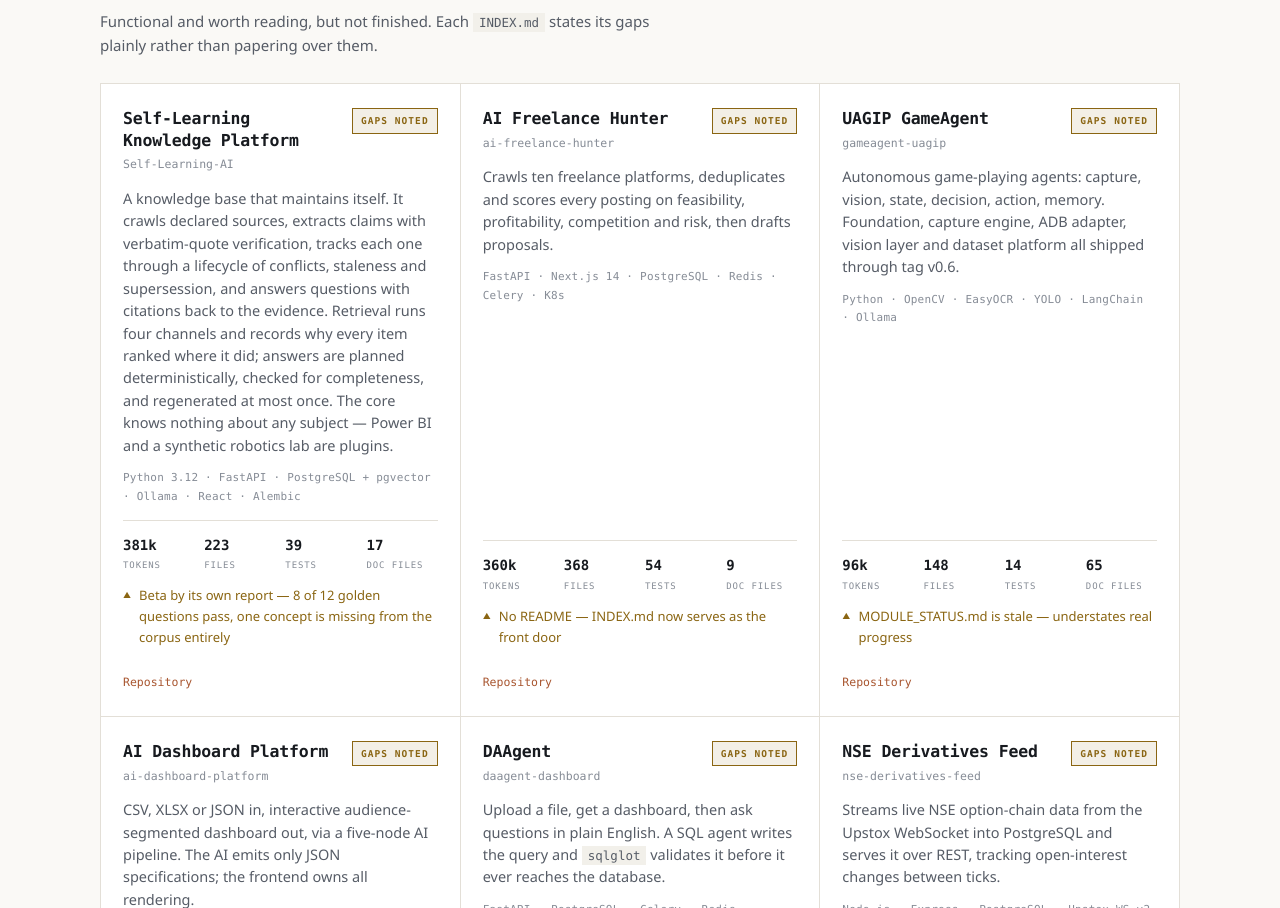
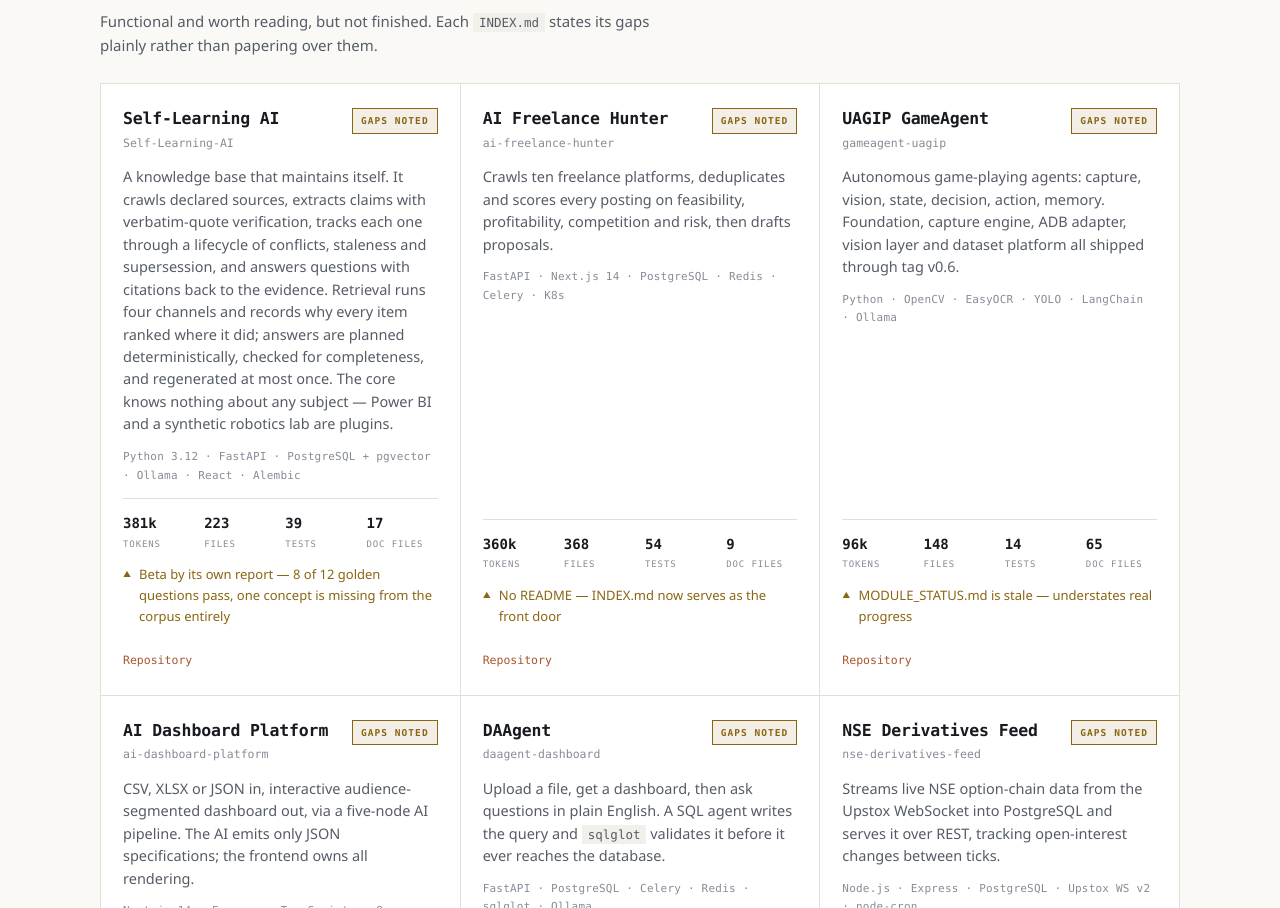
Before and after one commit to fshbet/fshbet.github.io, a plain HTML site: page index.html in a window 1280 px wide. Shown: the part 2913-3821 px from the top of the page. Drawn offline with Linux system fonts and the light colour scheme.

Commit message:
Rename the card to Self-Learning AI, matching the project

```diff
--- a/index.html
+++ b/index.html
@@ -568,7 +568,7 @@
       <article class="card">
         <div class="card-top">
           <div>
-            <h3>Self-Learning Knowledge Platform</h3>
+            <h3>Self-Learning AI</h3>
             <div class="repo">Self-Learning-AI</div>
           </div>
           <span class="chip b">Gaps noted</span>
```
